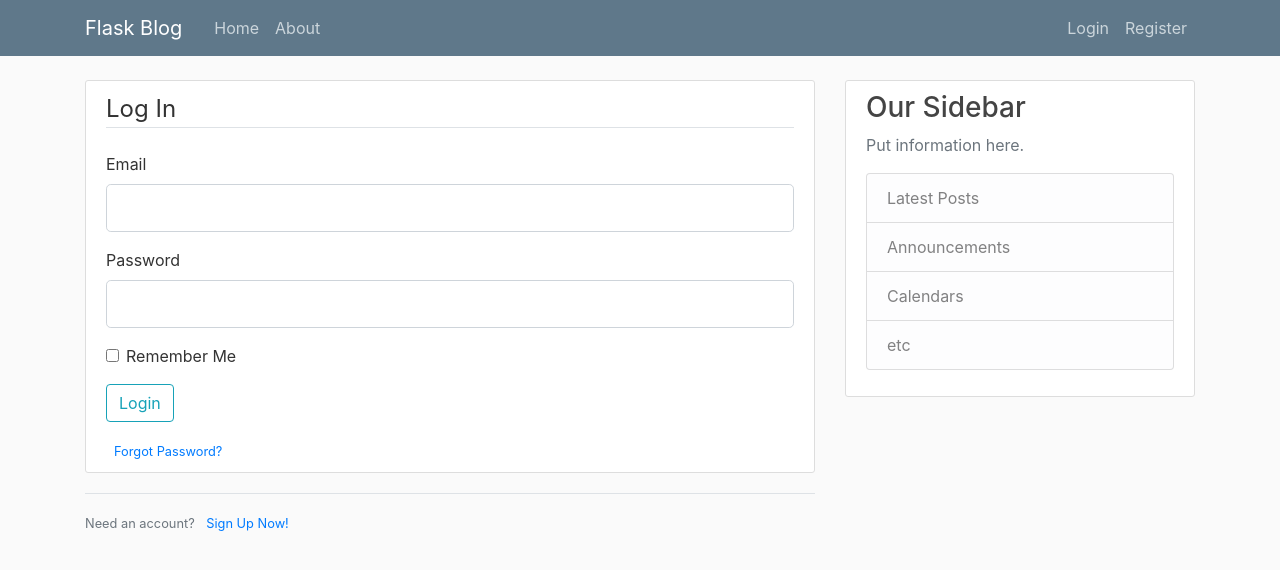
After one commit to masonbose/FlaskTestSite, a Flask app: template flaskblog/templates/login.html in a window 1280 px wide. The commit adds this page. Shown: the top 570 px of the page. Run offline with Flask 2, Linux system fonts and the light colour scheme; the template is opened without the code that fills it: values that come from a table or form of the project are taken from there, others are empty; some libraries are stand-ins or nearby versions.

Commit message:
Package structure clean-up

```diff
--- a/templates/layout.html
+++ b/flaskblog/templates/layout.html
@@ -27,13 +27,13 @@
                 </button>
                 <div class="collapse navbar-collapse" id="navbarToggle">
                     <div class="navbar-nav mr-auto">
-                        <a class="nav-item nav-link" href="/">Home</a>
-                        <a class="nav-item nav-link" href="/about">About</a>
+                        <a class="nav-item nav-link" href="{{ url_for('home') }}">Home</a>
+                        <a class="nav-item nav-link" href="{{ url_for('about') }}">About</a>
                     </div>
                     <!-- Navbar Right Side -->
                     <div class="navbar-nav">
-                        <a class="nav-item nav-link" href="/login">Login</a>
-                        <a class="nav-item nav-link" href="/register">Register</a>
+                        <a class="nav-item nav-link" href="{{ url_for('login') }}">Login</a>
+                        <a class="nav-item nav-link" href="{{ url_for('register') }}">Register</a>
                     </div>
                 </div>
             </div>
--- /dev/null
+++ b/flaskblog/templates/login.html
@@ -0,0 +1,52 @@
+{% extends "layout.html" %}
+{% block content %}
+<div class="content-section">
+    <form method="POST" action="">
+        {{ form.hidden_tag() }}
+        <fieldset class="form-group">
+            <legend class="border-bottom mb-4">Log In</legend>
+            <div class="form-group">
+                {{ form.email.label(class="form-control-label") }}
+                {% if form.email.errors %}
+                {{ form.email(class="form-control form-control-lg is-invalid") }}
+                <div class="invalid-feedback">
+                    {% for error in form.email.errors %}
+                    <span>{{ error }}</span>
+                    {% endfor %}
+                </div>
+                {% else %}
+                {{ form.email(class="form-control form-control-lg") }}
+                {% endif %}
+            </div>
+            <div class="form-group">
+                {{ form.password.label(class="form-control-label") }}
+                {% if form.password.errors %}
+                {{ form.password(class="form-control form-control-lg is-invalid") }}
+                <div class="invalid-feedback">
+                    {% for error in form.password.errors %}
+                    <span>{{ error }}</span>
+                    {% endfor %}
+                </div>
+                {% else %}
+                {{ form.password(class="form-control form-control-lg") }}
+                {% endif %}
+            </div>
+            <div class="form-check">
+                {{ form.remember(class="form-check-input") }}
+                {{ form.remember.label(class="form-check-label") }}
+            </div>
+        </fieldset>
+        <div class="form-group">
+            {{ form.submit(class="btn btn-outline-info") }}
+        </div>
+        <small class="text-muted ml-2">
+            <a href="#">Forgot Password?</a>
+        </small>
+    </form>
+</div>
+<div class="border-top pt-3">
+    <small class="text-muted">
+        Need an account? <a class="ml-2" href="{{ url_for('register') }}">Sign Up Now!</a>
+    </small>
+</div>
+{% endblock content %}
--- /dev/null
+++ b/run.py
@@ -0,0 +1,5 @@
+from flaskblog import app
+
+# 'app' keyword exists in __init__.py
+if __name__ == "__main__":
+    app.run(debug=True)
```
Also changed, not shown: flaskblog/__init__.py (added, +13 -0 lines), flaskblog/models.py (added, +29 -0 lines), flaskblog/routes.py (renamed from flaskblog.py, +11 -10 lines), flaskblog/forms.py (renamed from forms.py), flaskblog/site.db (added), flaskblog/static/main.css (renamed from static/main.css), flaskblog/templates/about.html (renamed from templates/about.html), flaskblog/templates/home.html (renamed from templates/home.html), flaskblog/templates/register.html (indentation only), templates/login.html (deleted), 3 other files.
